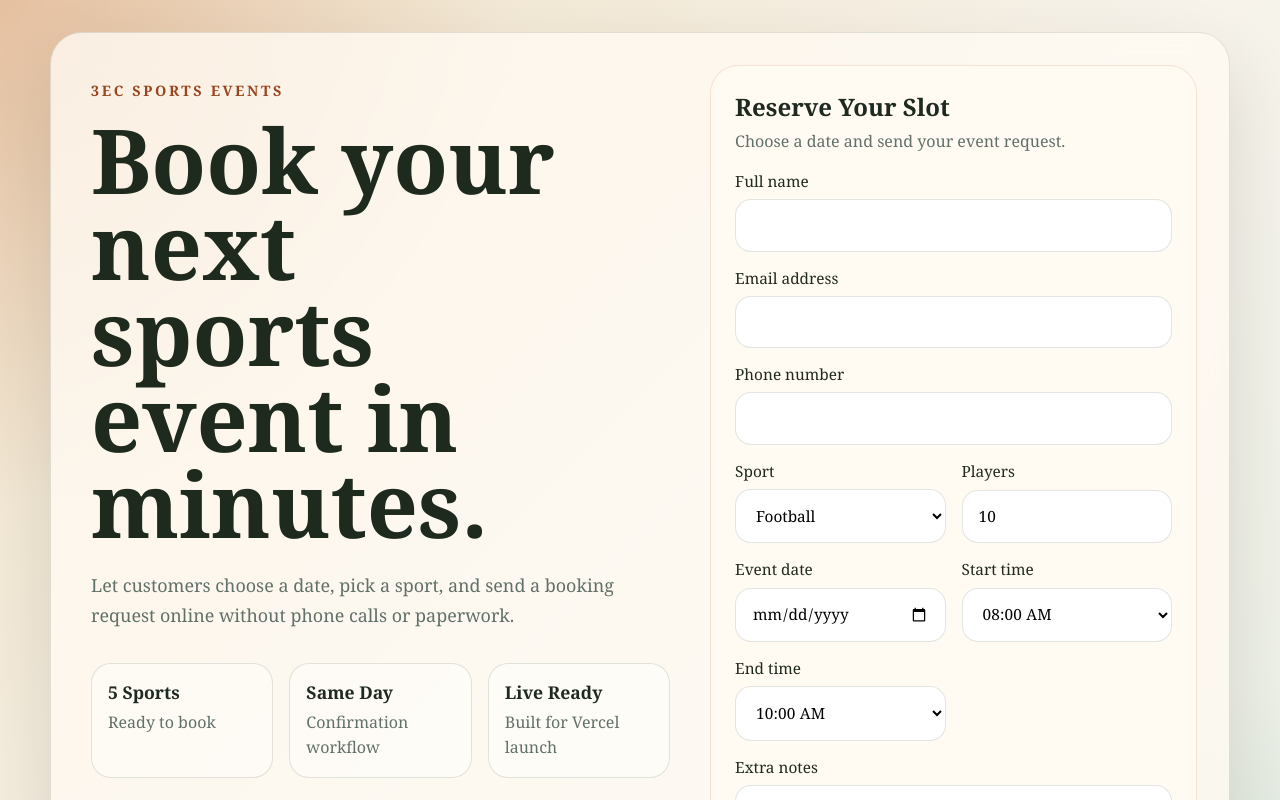
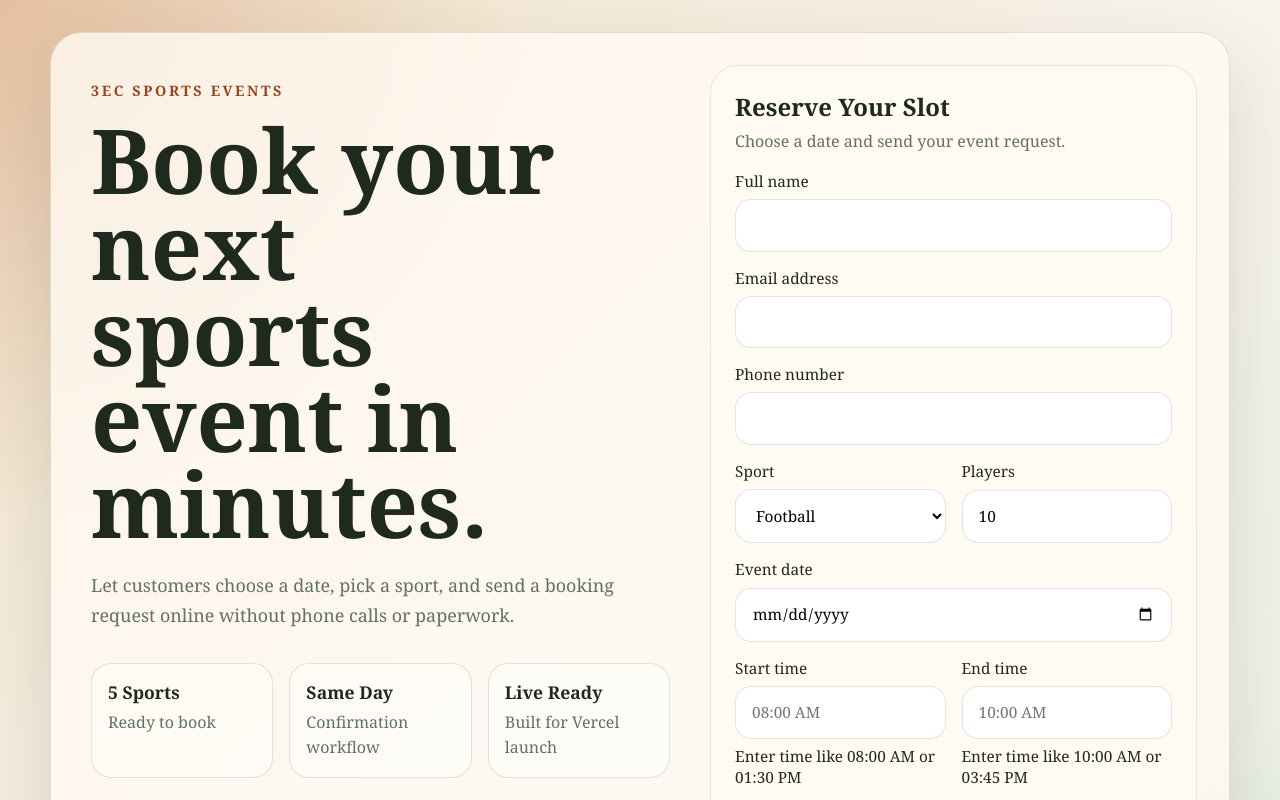
Before and after one commit to yyuseki15-ux/3EC-Photography-Website, a Next.js app: page / in a window 1280 px wide. Shown: the top 800 px of the page. Built offline with nearby package versions, Linux system fonts and the light colour scheme.

Commit message:
Place booking times side by side

```diff
--- a/src/app/page.tsx
+++ b/src/app/page.tsx
@@ -23,22 +23,14 @@ const sports = [
   "Volleyball"
 ];
 
-const timeSlots = [
-  "08:00 AM",
-  "10:00 AM",
-  "01:00 PM",
-  "04:00 PM",
-  "07:00 PM"
-];
-
 const initialState: BookingState = {
   fullName: "",
   email: "",
   phone: "",
   sport: "Football",
   eventDate: "",
-  startTime: "08:00 AM",
-  endTime: "10:00 AM",
+  startTime: "",
+  endTime: "",
   players: "10",
   notes: ""
 };
@@ -201,7 +193,6 @@ export default function Home() {
             </label>
           </div>
 
-          <div className="grid-two">
           <label>
             Event date
             <input
@@ -218,10 +209,15 @@ export default function Home() {
             />
           </label>
 
+          <div className="grid-two">
             <label>
               Start time
-              <select
-                className="time-select"
+              <input
+                required
+                className="time-input"
+                type="text"
+                inputMode="text"
+                placeholder="08:00 AM"
                 value={formData.startTime}
                 onChange={(event) =>
                   setFormData((current) => ({
@@ -229,19 +225,18 @@ export default function Home() {
                     startTime: event.target.value
                   }))
                 }
-              >
-                {timeSlots.map((slot) => (
-                  <option key={slot} value={slot}>
-                    {slot}
-                  </option>
-                ))}
-              </select>
+              />
+              <span className="field-hint">Enter time like 08:00 AM or 01:30 PM</span>
             </label>
 
             <label>
               End time
-              <select
-                className="time-select"
+              <input
+                required
+                className="time-input"
+                type="text"
+                inputMode="text"
+                placeholder="10:00 AM"
                 value={formData.endTime}
                 onChange={(event) =>
                   setFormData((current) => ({
@@ -249,13 +244,8 @@ export default function Home() {
                     endTime: event.target.value
                   }))
                 }
-              >
-                {timeSlots.map((slot) => (
-                  <option key={slot} value={slot}>
-                    {slot}
-                  </option>
-                ))}
-              </select>
+              />
+              <span className="field-hint">Enter time like 10:00 AM or 03:45 PM</span>
             </label>
           </div>
 
```
Lines whose indentation alone changed are shown as unchanged.
